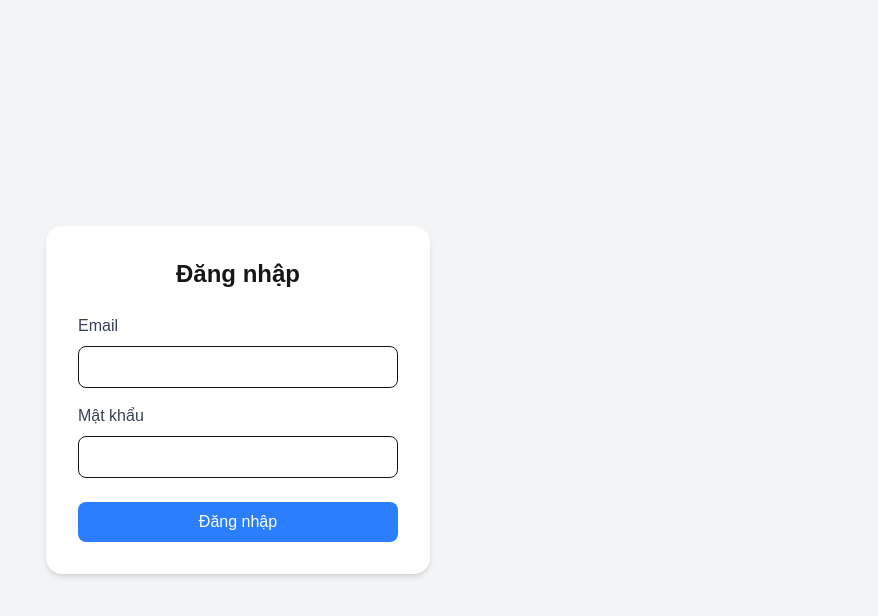
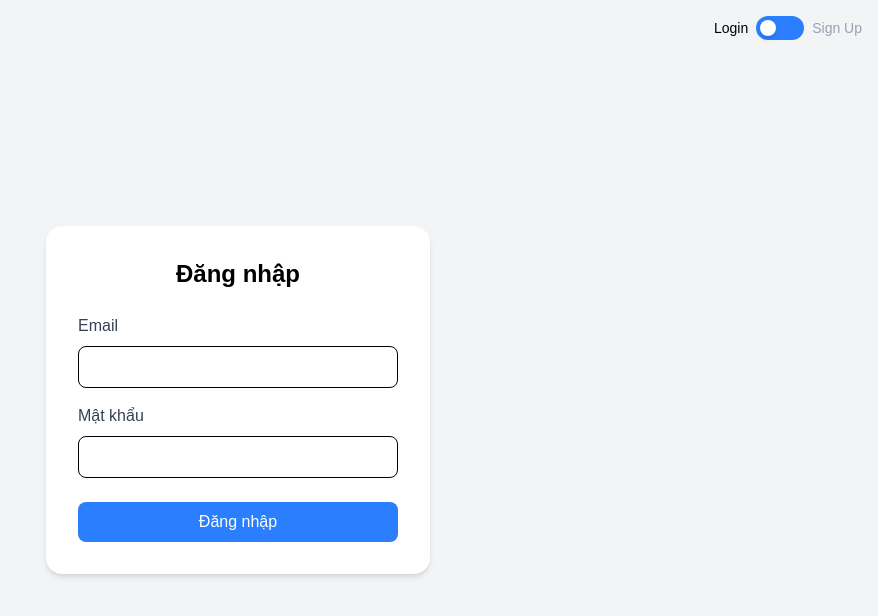
Before and after one commit to nguyenkhaik58utc/room-managemnet.front, a Next.js app: page /login in a window 1280 px wide. Shown: the top 616 px of the page, without its empty margins (402-1280 px from the left). Built offline with nearby package versions, Linux system fonts and the light colour scheme; no server answers.

Commit message:
add lauout login

```diff
--- a/package.json
+++ b/package.json
@@ -9,6 +9,7 @@
     "lint": "eslint"
   },
   "dependencies": {
+    "@headlessui/react": "^2.2.8",
     "next": "15.5.3",
     "react": "19.1.0",
     "react-dom": "19.1.0"
--- a/src/app/login/page.tsx
+++ b/src/app/login/page.tsx
@@ -1,30 +1,102 @@
 "use client";
 
-import React from "react";
-import { useState } from "react";
+import React, { useState } from "react";
+import { callApi } from "../services/api";
+import { AUTH_ENDPOINTS } from "../services/endpoints";
 
 export default function LoginPage() {
+  // State form
+  const [isLogin, setIsLogin] = useState(true);
+  const [name, setName] = useState("");
   const [email, setEmail] = useState("");
   const [password, setPassword] = useState("");
+  const [isSubmitting, setIsSubmitting] = useState(false);
 
-  const handleSubmit = (e: React.FormEvent) => {
+  const handleToggle = () => {
+    setIsLogin(!isLogin);
+    setName("");
+    setEmail("");
+    setPassword("");
+  };
+
+  const handleSubmit = async (e: React.FormEvent) => {
     e.preventDefault();
-    console.log("Email:", email, "Password:", password);
+    if (isSubmitting) return;
+
+    setIsSubmitting(true);
+    if (isLogin) {
+      console.log("Login:", { email, password });
+      const res = await callApi(AUTH_ENDPOINTS.LOGIN, {
+        method: "POST",
+        data: { email, password },
+      });
+      console.log("Login success:", res);
+    } else {
+      console.log("Sign Up:", { name, email, password });
+      const res = await callApi(AUTH_ENDPOINTS.REGISTER, {
+        method: "POST",
+        data: { name, email, password },
+      });
+
+      console.log("Sign Up success:", res);
+    }
   };
 
   return (
-    <div className="flex items-center justify-center min-h-screen bg-gray-100">
+    <div className="relative flex items-center justify-center min-h-screen bg-gray-100">
+      <div className="absolute top-4 right-4 flex items-center space-x-2">
+        <span
+          className={`text-sm font-medium ${
+            isLogin ? "text-black" : "text-gray-400"
+          }`}
+        >
+          Login
+        </span>
+
+        <button
+          onClick={handleToggle}
+          className={`w-12 h-6 flex items-center rounded-full p-1 duration-300 ease-in-out ${
+            isLogin ? "bg-blue-500 justify-start" : "bg-gray-300 justify-end"
+          }`}
+        >
+          <div className="w-4 h-4 bg-white rounded-full shadow-md"></div>
+        </button>
+
+        <span
+          className={`text-sm font-medium ${
+            !isLogin ? "text-black" : "text-gray-400"
+          }`}
+        >
+          Sign Up
+        </span>
+      </div>
+
       <form
         onSubmit={handleSubmit}
         className="bg-white p-8 rounded-2xl shadow-md w-96"
       >
-        <h1 className="text-2xl font-bold mb-6 text-center">Đăng nhập</h1>
+        <h1 className="text-2xl font-bold mb-6 text-center text-black">
+          {isLogin ? "Đăng nhập" : "Đăng ký"}
+        </h1>
+
+        {!isLogin && (
+          <div className="mb-4">
+            <label className="block text-gray-700 mb-2">Name</label>
+            <input
+              type="text"
+              className="w-full px-3 py-2 border rounded-lg focus:outline-none focus:ring focus:border-blue-400 text-black"
+              value={name}
+              onChange={(e) => setName(e.target.value)}
+              required
+            />
+          </div>
+        )}
 
         <div className="mb-4">
           <label className="block text-gray-700 mb-2">Email</label>
           <input
             type="email"
-            className="w-full px-3 py-2 border rounded-lg focus:outline-none focus:ring focus:border-blue-400"
+            className="w-full px-3 py-2 border rounded-lg focus:outline-none focus:ring focus:border-blue-400 text-black"
             value={email}
             onChange={(e) => setEmail(e.target.value)}
             required
@@ -35,7 +107,7 @@ export default function LoginPage() {
           <label className="block text-gray-700 mb-2">Mật khẩu</label>
           <input
             type="password"
-            className="w-full px-3 py-2 border rounded-lg focus:outline-none focus:ring focus:border-blue-400"
+            className="w-full px-3 py-2 border rounded-lg focus:outline-none focus:ring focus:border-blue-400 text-black"
             value={password}
             onChange={(e) => setPassword(e.target.value)}
             required
@@ -46,7 +118,7 @@ export default function LoginPage() {
           type="submit"
           className="w-full bg-blue-500 text-white py-2 rounded-lg hover:bg-blue-600 transition"
         >
-          Đăng nhập
+          {isLogin ? "Đăng nhập" : "Đăng ký"}
         </button>
       </form>
     </div>
--- /dev/null
+++ b/src/app/services/api.tsx
@@ -0,0 +1,36 @@
+// src/app/services/api.ts
+
+type Method = "GET" | "POST" | "PUT" | "DELETE";
+
+interface RequestOptions {
+  method?: Method;
+  data?: any;
+  token?: string;
+}
+
+const BASE_URL = process.env.NEXT_PUBLIC_BASE_URL || "http://localhost:3000";
+
+export async function callApi(endpoint: string, options: RequestOptions = {}) {
+  const { method = "GET", data, token } = options;
+
+  const headers: HeadersInit = {
+    "Content-Type": "application/json",
+  };
+
+  if (token) {
+    headers["Authorization"] = `Bearer ${token}`;
+  }
+
+  const res = await fetch(`${BASE_URL}${endpoint}`, {
+    method,
+    headers,
+    body: data ? JSON.stringify(data) : undefined,
+  });
+
+  if (!res.ok) {
+    const errorData = await res.json().catch(() => null);
+    throw new Error(errorData?.message || res.statusText);
+  }
+
+  return res.json();
+}
--- /dev/null
+++ b/src/app/services/endpoints.ts
@@ -0,0 +1,5 @@
+export const BASE_URL = process.env.NEXT_PUBLIC_BASE_URL;
+export const AUTH_ENDPOINTS = {
+  LOGIN: "/auth/login",
+  REGISTER: "/auth/register",
+};
```
Also changed, not shown: 1 other file (tests, documents, lock files or other folders).
